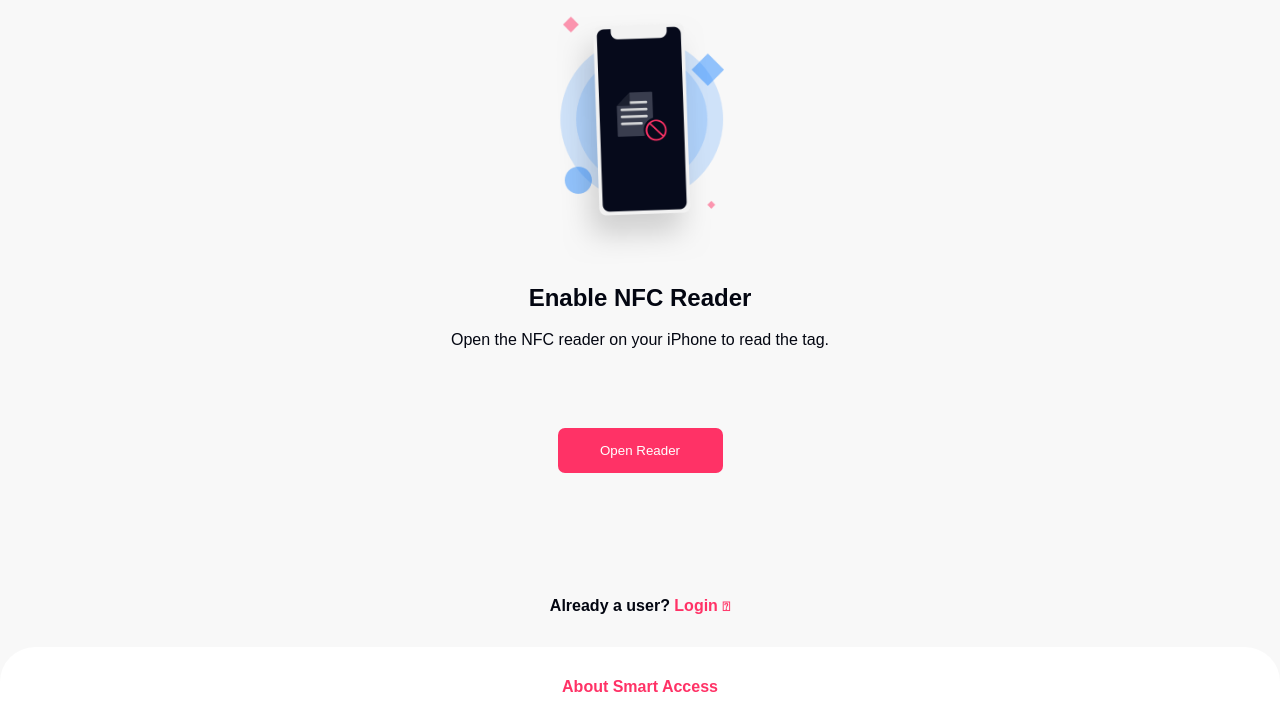
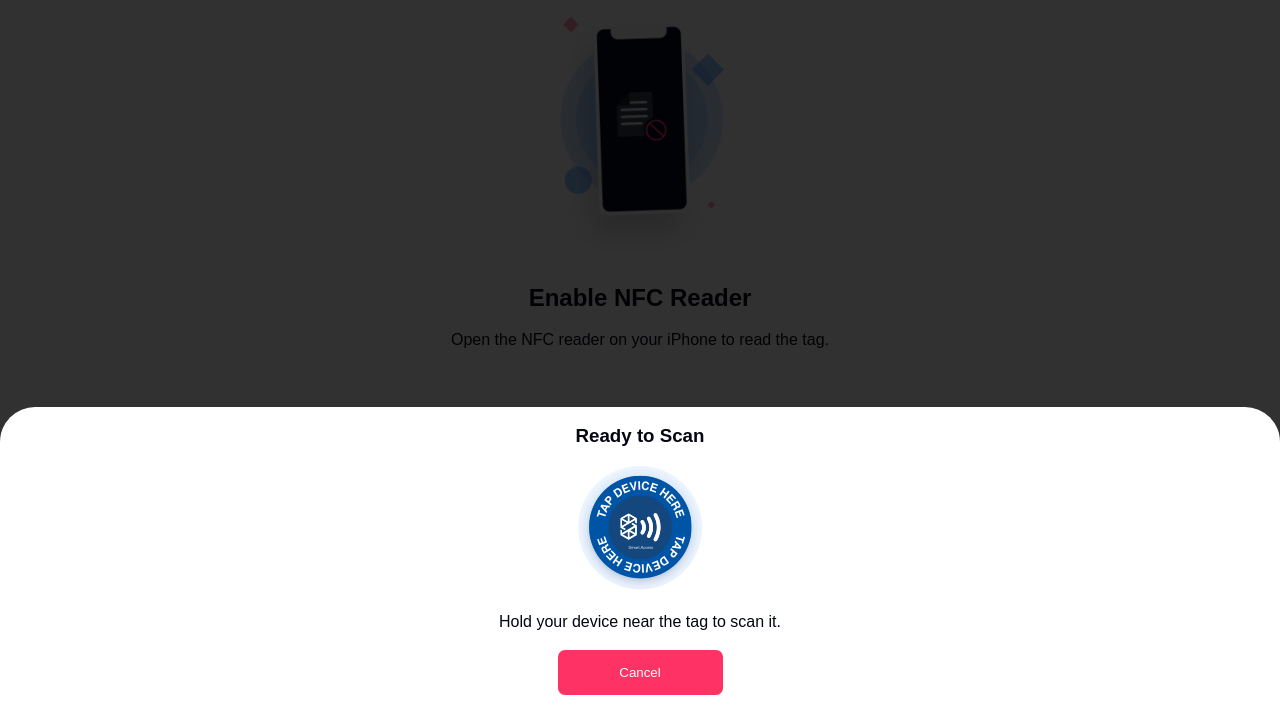
Before and after one commit to temurih/SmartAccess, a plain HTML site: page home.htm in a window 1280 px wide. Both pictures are taken after a click on the button "Open Reader". Shown: the part 73-800 px from the top of the page. Drawn offline with Linux system fonts and the light colour scheme.

Commit message:
adds nfc ready to scan dialog

```diff
--- a/home.css
+++ b/home.css
@@ -35,3 +35,38 @@ body #hero-section {
 .hero-section .w-100 h1 {
     margin-top: 0;
 }
+
+#ready-scan {
+    position: absolute;
+    left: 0;
+    bottom: 0;
+    z-index: 9;
+    width: 100%;
+    text-align: center;
+    background-color: #fff;
+    border-top-right-radius: 35px;
+    border-top-left-radius: 35px;
+}
+
+#ready-scan button {
+    margin-bottom: 2rem;
+}
+
+.show {
+    transform: scaleY(1);
+}
+
+.hide {
+    transform: scaleY(0);
+}
+
+.overlay {
+    position: absolute;
+    width: 100%;
+    height: 100%;
+    top: 0;
+    left: 0;
+    background-color: #000;
+    opacity: 0.8;
+    z-index: 5;
+}
--- a/home.htm
+++ b/home.htm
@@ -7,6 +7,7 @@
         <meta name="viewport" content="width=device-width, initial-scale=1" />
         <link rel="stylesheet" type="text/css" media="screen" href="home.css" />
         <link rel="icon" href="favicon.ico" />
+        <script src="main.js"></script>
         <link
             rel="stylesheet"
             type="text/css"
@@ -27,7 +28,7 @@
                 </p>
             </div>
             <div id="reader-button" class="w-100">
-                <button>Open Reader</button>
+                <button onclick="readyScanToggle()">Open Reader</button>
             </div>
             <div id="bottom" class="w-100">
                 Already a user?
@@ -37,5 +38,12 @@
         <footer class="pink w-100">
             <div>About Smart Access</div>
         </footer>
+        <div id="overlay"></div>
+        <div id="ready-scan" class="hide">
+            <h3>Ready to Scan</h3>
+            <img src="img/nfc-ready.png" alt="NFC Ready" title="NFC Ready" />
+            <p>Hold your device near the tag to scan it.</p>
+            <button onclick="readyScanToggle()">Cancel</button>
+        </div>
     </body>
 </html>
--- a/main.js
+++ b/main.js
@@ -1,3 +1,17 @@
 function redirectToHome() {
     location.href = "home.htm";
 }
+
+function readyScanToggle() {
+    const div = document.getElementById("ready-scan");
+    const overlay = document.getElementById("overlay");
+    if (div.classList.contains("show")) {
+        div.classList.add("hide");
+        div.classList.remove("show");
+        overlay.classList.remove("overlay");
+    } else {
+        div.classList.add("show");
+        div.classList.remove("hide");
+        overlay.classList.add("overlay");
+    }
+}
```
Also changed, not shown: img/nfc-ready.png (added).
